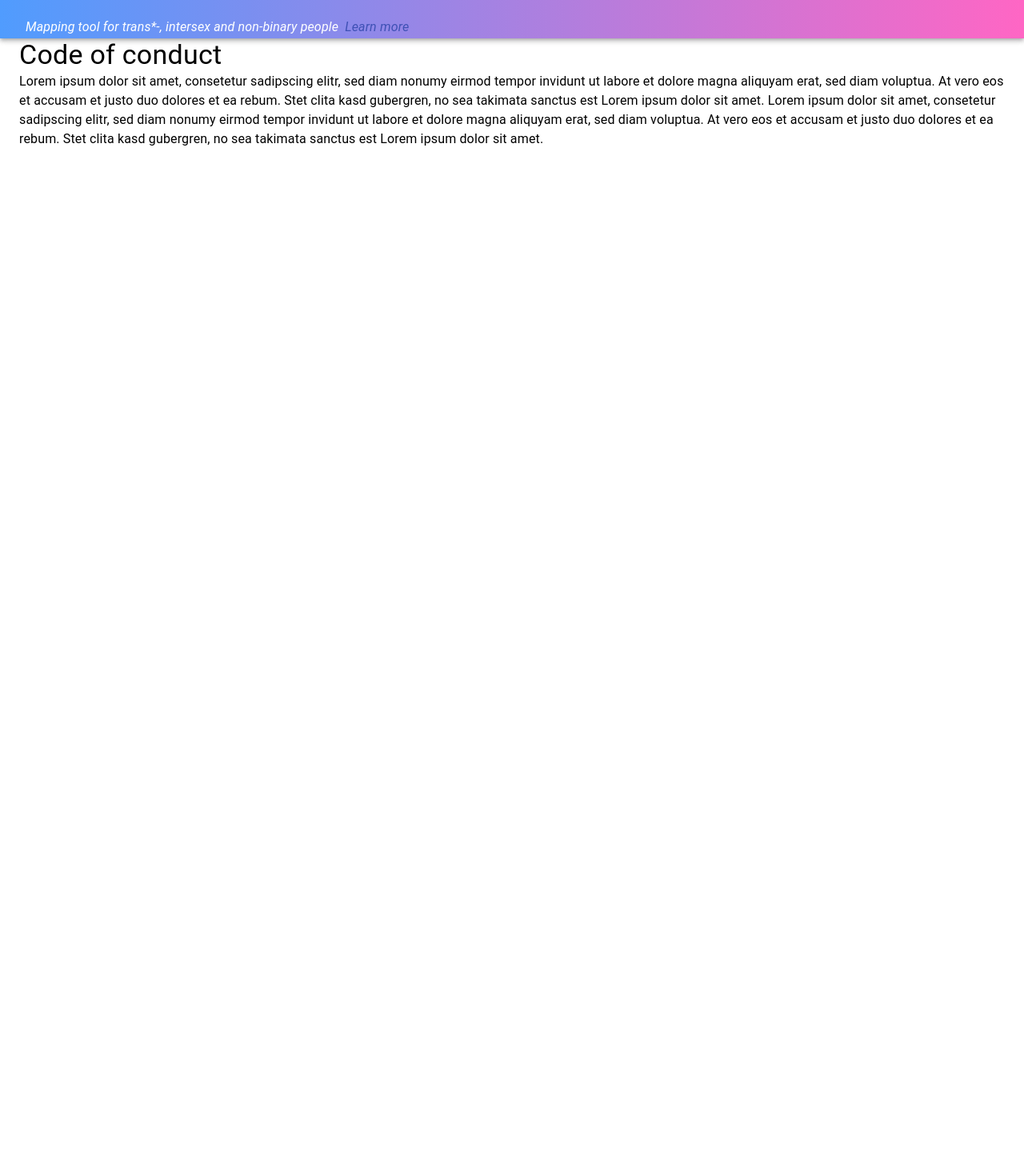
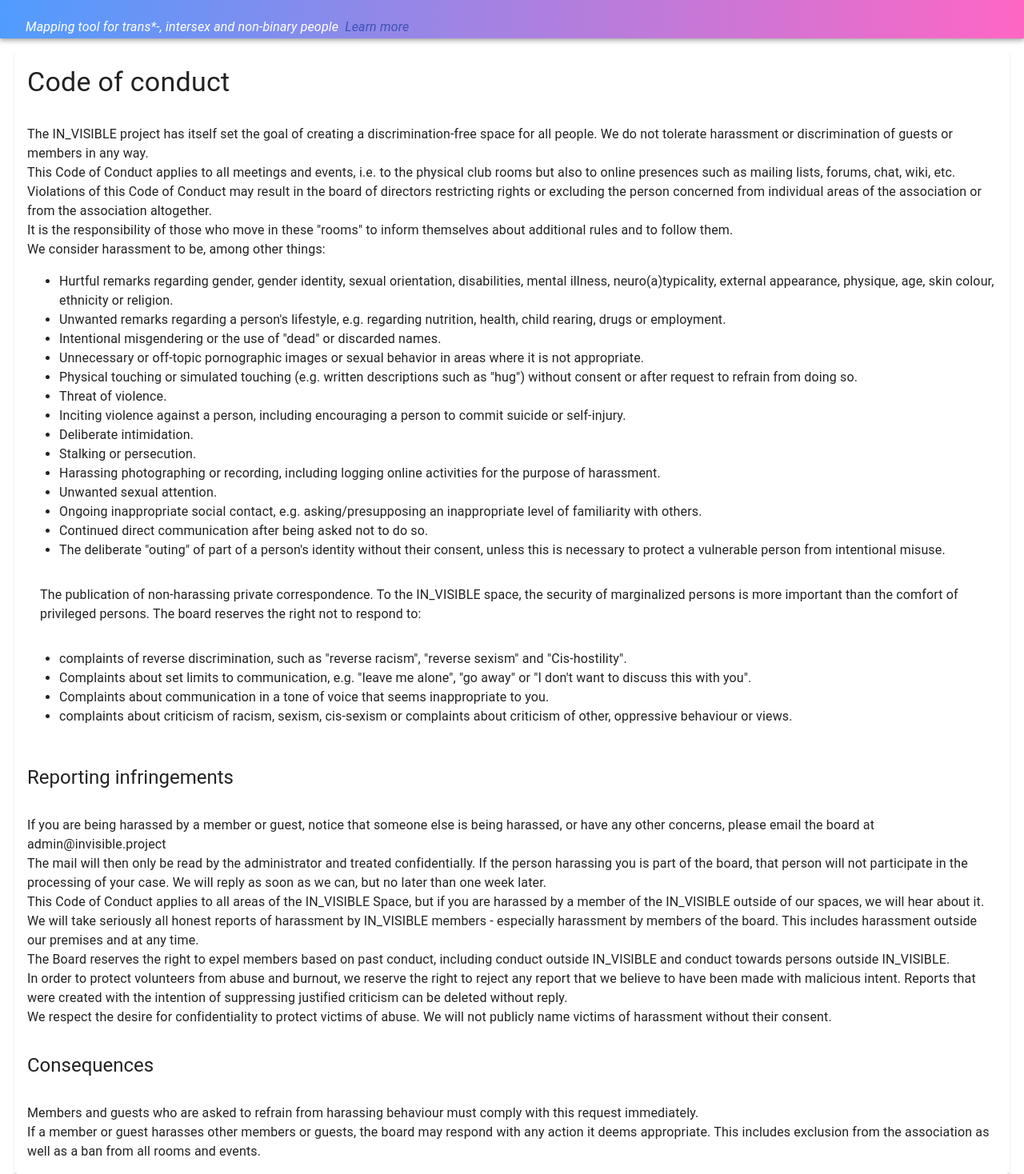
Before and after one commit to project-invisible/frontend, a React app: page /codeofconduct in a window 1280 px wide. Shown: the part 44-1512 px from the top of the page at 80% size. Before the commit the page ends 800 px from the top, so only its background shows below. Built offline with nearby package versions, Linux system fonts and the light colour scheme.

Commit message:
add code of conduct content

```diff
--- a/src/staticContent/CodeOfConduct.tsx
+++ b/src/staticContent/CodeOfConduct.tsx
@@ -1,22 +1,162 @@
 import React from "react";
-import { Container, Typography } from "@material-ui/core";
+import { makeStyles } from "@material-ui/core/styles";
+import { Typography, Paper } from "@material-ui/core";
+
+const useStyles = makeStyles(() => ({
+  textFrame: {
+    margin: "18px"
+  },
+  headline: {
+    padding: "16px",
+    textDecoration: "bold"
+  },
+  bodyText: {
+    padding: "16px"
+  }
+}));
 
 function CodeOfConduct() {
+  const classes = useStyles({});
+
   return (
-    <Container>
-      <Typography variant="h4">Code of conduct</Typography>
-      <Typography variant="body1">
-        Lorem ipsum dolor sit amet, consetetur sadipscing elitr, sed diam nonumy
-        eirmod tempor invidunt ut labore et dolore magna aliquyam erat, sed diam
-        voluptua. At vero eos et accusam et justo duo dolores et ea rebum. Stet
-        clita kasd gubergren, no sea takimata sanctus est Lorem ipsum dolor sit
-        amet. Lorem ipsum dolor sit amet, consetetur sadipscing elitr, sed diam
-        nonumy eirmod tempor invidunt ut labore et dolore magna aliquyam erat,
-        sed diam voluptua. At vero eos et accusam et justo duo dolores et ea
-        rebum. Stet clita kasd gubergren, no sea takimata sanctus est Lorem
-        ipsum dolor sit amet.
+    <Paper className={classes.textFrame}>
+      <Typography variant="h4" className={classes.headline}>
+        Code of conduct
       </Typography>
-    </Container>
+      <Typography variant="body1" className={classes.bodyText}>
+        The IN_VISIBLE project has itself set the goal of creating a
+        discrimination-free space for all people. We do not tolerate harassment
+        or discrimination of guests or members in any way.
+        <br />
+        This Code of Conduct applies to all meetings and events, i.e. to the
+        physical club rooms but also to online presences such as mailing lists,
+        forums, chat, wiki, etc. Violations of this Code of Conduct may result
+        in the board of directors restricting rights or excluding the person
+        concerned from individual areas of the association or from the
+        association altogether.
+        <br />
+        It is the responsibility of those who move in these "rooms" to inform
+        themselves about additional rules and to follow them.
+        <br />
+        We consider harassment to be, among other things:
+        <ul>
+          <li>
+            Hurtful remarks regarding gender, gender identity, sexual
+            orientation, disabilities, mental illness, neuro(a)typicality,
+            external appearance, physique, age, skin colour, ethnicity or
+            religion.
+          </li>
+          <li>
+            Unwanted remarks regarding a person's lifestyle, e.g. regarding
+            nutrition, health, child rearing, drugs or employment.
+          </li>
+          <li>
+            Intentional misgendering or the use of "dead" or discarded names.
+          </li>
+          <li>
+            Unnecessary or off-topic pornographic images or sexual behavior in
+            areas where it is not appropriate.
+          </li>
+          <li>
+            Physical touching or simulated touching (e.g. written descriptions
+            such as "hug") without consent or after request to refrain from
+            doing so.
+          </li>
+          <li>Threat of violence.</li>
+          <li>
+            Inciting violence against a person, including encouraging a person
+            to commit suicide or self-injury.
+          </li>
+          <li>Deliberate intimidation.</li>
+          <li>Stalking or persecution.</li>
+          <li>
+            Harassing photographing or recording, including logging online
+            activities for the purpose of harassment.
+          </li>
+          <li>Unwanted sexual attention.</li>
+          <li>
+            Ongoing inappropriate social contact, e.g. asking/presupposing an
+            inappropriate level of familiarity with others.
+          </li>
+          <li>
+            Continued direct communication after being asked not to do so.
+          </li>
+          <li>
+            The deliberate "outing" of part of a person's identity without their
+            consent, unless this is necessary to protect a vulnerable person
+            from intentional misuse.
+          </li>
+        </ul>
+        <Typography variant="body1" className={classes.bodyText}>
+          The publication of non-harassing private correspondence. To the
+          IN_VISIBLE space, the security of marginalized persons is more
+          important than the comfort of privileged persons. The board reserves
+          the right not to respond to:
+        </Typography>
+        <ul>
+          <li>
+            complaints of reverse discrimination, such as "reverse racism",
+            "reverse sexism" and "Cis-hostility".
+          </li>
+          <li>
+            Complaints about set limits to communication, e.g. "leave me alone",
+            "go away" or "I don't want to discuss this with you".
+          </li>
+          <li>
+            Complaints about communication in a tone of voice that seems
+            inappropriate to you.
+          </li>
+          <li>
+            complaints about criticism of racism, sexism, cis-sexism or
+            complaints about criticism of other, oppressive behaviour or views.
+          </li>
+        </ul>
+      </Typography>
+      <Typography variant="h5" className={classes.bodyText}>
+        Reporting infringements
+      </Typography>
+      <Typography variant="body1" className={classes.bodyText}>
+        If you are being harassed by a member or guest, notice that someone else
+        is being harassed, or have any other concerns, please email the board at
+        admin@invisible.project
+        <br />
+        The mail will then only be read by the administrator and treated
+        confidentially. If the person harassing you is part of the board, that
+        person will not participate in the processing of your case. We will
+        reply as soon as we can, but no later than one week later.
+        <br />
+        This Code of Conduct applies to all areas of the IN_VISIBLE Space, but
+        if you are harassed by a member of the IN_VISIBLE outside of our spaces,
+        we will hear about it.
+        <br />
+        We will take seriously all honest reports of harassment by IN_VISIBLE
+        members - especially harassment by members of the board. This includes
+        harassment outside our premises and at any time.
+        <br />
+        The Board reserves the right to expel members based on past conduct,
+        including conduct outside IN_VISIBLE and conduct towards persons outside
+        IN_VISIBLE.
+        <br />
+        In order to protect volunteers from abuse and burnout, we reserve the
+        right to reject any report that we believe to have been made with
+        malicious intent. Reports that were created with the intention of
+        suppressing justified criticism can be deleted without reply.
+        <br />
+        We respect the desire for confidentiality to protect victims of abuse.
+        We will not publicly name victims of harassment without their consent.
+      </Typography>
+      <Typography variant="h5" className={classes.bodyText}>
+        Consequences
+      </Typography>
+      <Typography variant="body1" className={classes.bodyText}>
+        Members and guests who are asked to refrain from harassing behaviour
+        must comply with this request immediately.
+        <br />
+        If a member or guest harasses other members or guests, the board may
+        respond with any action it deems appropriate. This includes exclusion
+        from the association as well as a ban from all rooms and events.
+      </Typography>
+    </Paper>
   );
 }
 export default CodeOfConduct;
```
